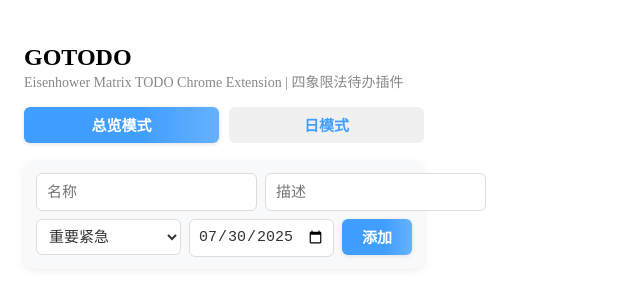
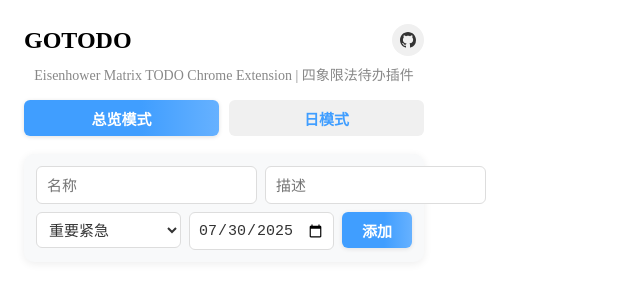
Before and after one commit to leiqichn/GOTODO, a React (Vite) app: page / in a window 1280 px wide. Shown: the top 300 px of the page, without its empty margins (0-640 px from the left). Built offline with nearby package versions, Linux system fonts and the light colour scheme.

Commit message:
feat: 添加github

```diff
--- a/src/App.tsx
+++ b/src/App.tsx
@@ -11,7 +11,6 @@
 const App: React.FC = () => {
   const [todos, setTodoList] = useState<TodoItem[]>([]);
   const [mode, setMode] = useState<Mode>('overview');
-  const [hover, setHover] = useState(false);
 
   useEffect(() => {
     getTodos().then(setTodoList);
@@ -24,12 +23,55 @@
 
   return (
     <div style={{ width: 400, padding: 16 }}>
-      <h2 style={{ marginBottom: 0 }}>GOTODO</h2>
+      <div style={{ display: 'flex', alignItems: 'center', justifyContent: 'space-between', marginBottom: 8 }}>
+        <h2 style={{ margin: 0 }}>GOTODO</h2>
+        <a
+          href="https://github.com/leiqichn"
+          target="_blank"
+          rel="noopener noreferrer"
+          style={{
+            display: 'flex',
+            alignItems: 'center',
+            justifyContent: 'center',
+            width: 32,
+            height: 32,
+            borderRadius: '50%',
+            background: '#f0f0f0',
+            color: '#333',
+            textDecoration: 'none',
+            transition: 'all 0.2s',
+            fontSize: 18,
+          }}
+          onMouseOver={e => {
+            e.currentTarget.style.background = '#333';
+            e.currentTarget.style.color = '#fff';
+            e.currentTarget.style.transform = 'scale(1.1)';
+          }}
+          onMouseOut={e => {
+            e.currentTarget.style.background = '#f0f0f0';
+            e.currentTarget.style.color = '#333';
+            e.currentTarget.style.transform = 'scale(1)';
+          }}
+          title="关注我GitHub"
+        >
+          <svg
+            width="16"
+            height="16"
+            viewBox="0 0 16 16"
+            fill="currentColor"
+            style={{ display: 'block' }}
+          >
+            <path d="M8 0C3.58 0 0 3.58 0 8c0 3.54 2.29 6.53 5.47 7.59.4.07.55-.17.55-.38 0-.19-.01-.82-.01-1.49-2.01.37-2.53-.49-2.69-.94-.09-.23-.48-.94-.82-1.13-.28-.15-.68-.52-.01-.53.63-.01 1.08.58 1.23.82.72 1.21 1.87.87 2.33.66.07-.52.28-.87.51-1.07-1.78-.2-3.64-.89-3.64-3.95 0-.87.31-1.59.82-2.15-.08-.2-.36-1.02.08-2.12 0 0 .67-.21 2.2.82.64-.18 1.32-.27 2-.27.68 0 1.36.09 2 .27 1.53-1.04 2.2-.82 2.2-.82.44 1.1.16 1.92.08 2.12.51.56.82 1.27.82 2.15 0 3.07-1.87 3.75-3.65 3.95.29.25.54.73.54 1.48 0 1.07-.01 1.93-.01 2.2 0 .21.15.46.55.38A8.013 8.013 0 0 0 16 8c0-4.42-3.58-8-8-8z"/>
+          </svg>
+        </a>
+      </div>
       <div
-        className={`subtitle${hover ? ' subtitle-large' : ''}`}
-        onMouseEnter={() => setHover(true)}
-        onMouseLeave={() => setHover(false)}
-        onClick={() => setHover(h => !h)}
+        style={{
+          fontSize: 14,
+          color: '#888',
+          marginBottom: 16,
+          textAlign: 'center',
+        }}
       >
         Eisenhower Matrix TODO Chrome Extension | 四象限法待办插件
       </div>
```
Also changed, not shown: 5 other files (tests, documents, lock files or other folders).
